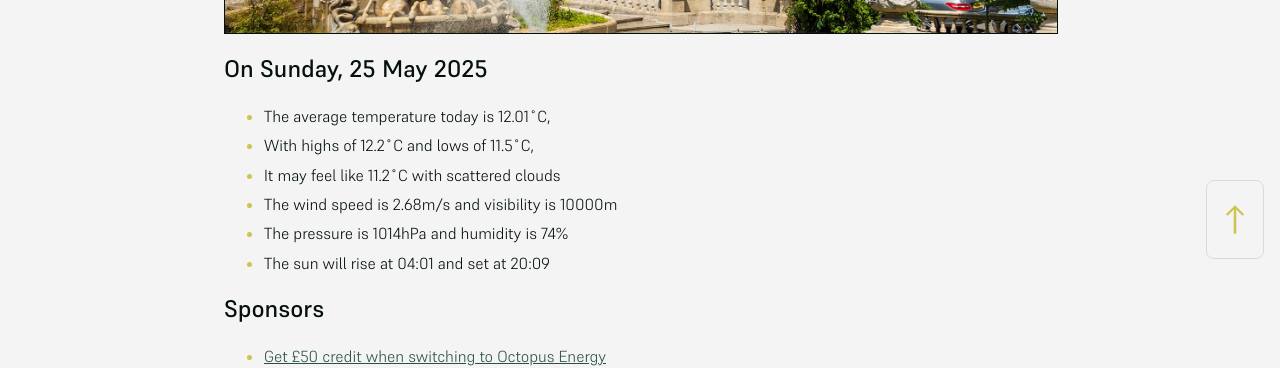
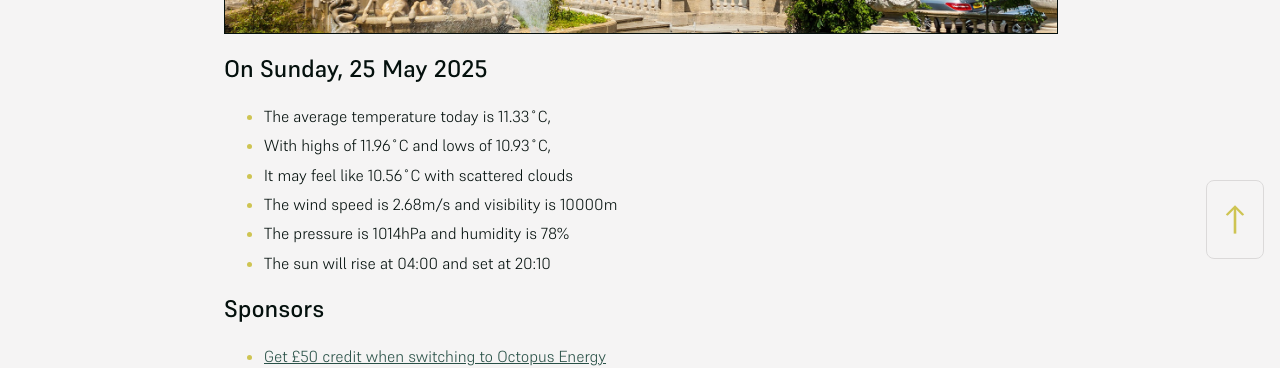
Before and after one commit to mat-0/cheltenham-open-data, a Jekyll site: the page built from index.md, in a window 1280 px wide. Shown: the part 625-993 px from the top of the page. Built offline with Jekyll 4.4.1, drawn with Linux system fonts in a browser that asks for light colours.

Commit message:
Updated 2025-05-25 23:57:47

```diff
--- a/index.md
+++ b/index.md
@@ -10,12 +10,12 @@ seo: Menu
 <!-- weather_marker starts -->
 ## On Sunday, 25 May 2025
 
-- The average temperature today is 12.01˚C,
-- With highs of 12.2˚C and lows of 11.5˚C,
-- It may feel like 11.2˚C with scattered clouds
+- The average temperature today is 11.33˚C,
+- With highs of 11.96˚C and lows of 10.93˚C,
+- It may feel like 10.56˚C with scattered clouds
 - The wind speed is 2.68m/s and visibility is 10000m
-- The pressure is 1014hPa and humidity is 74%
-- The sun will rise at 04:01 and set at 20:09
+- The pressure is 1014hPa and humidity is 78%
+- The sun will rise at 04:00 and set at 20:10
 
 <!-- weather_marker ends -->
 
```
Also changed, not shown: _data/flood.json (+4 -25 lines), _pages/news.md (+5 -5 lines).
